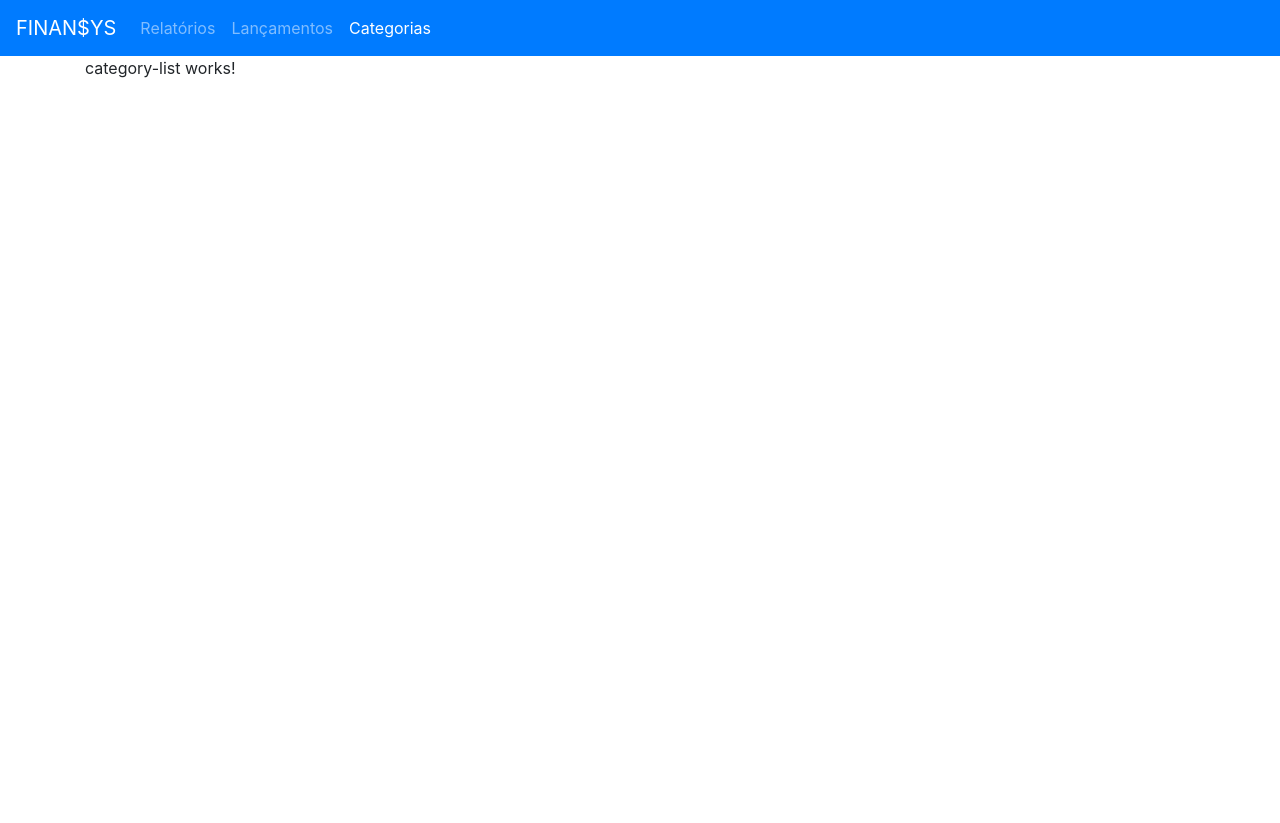
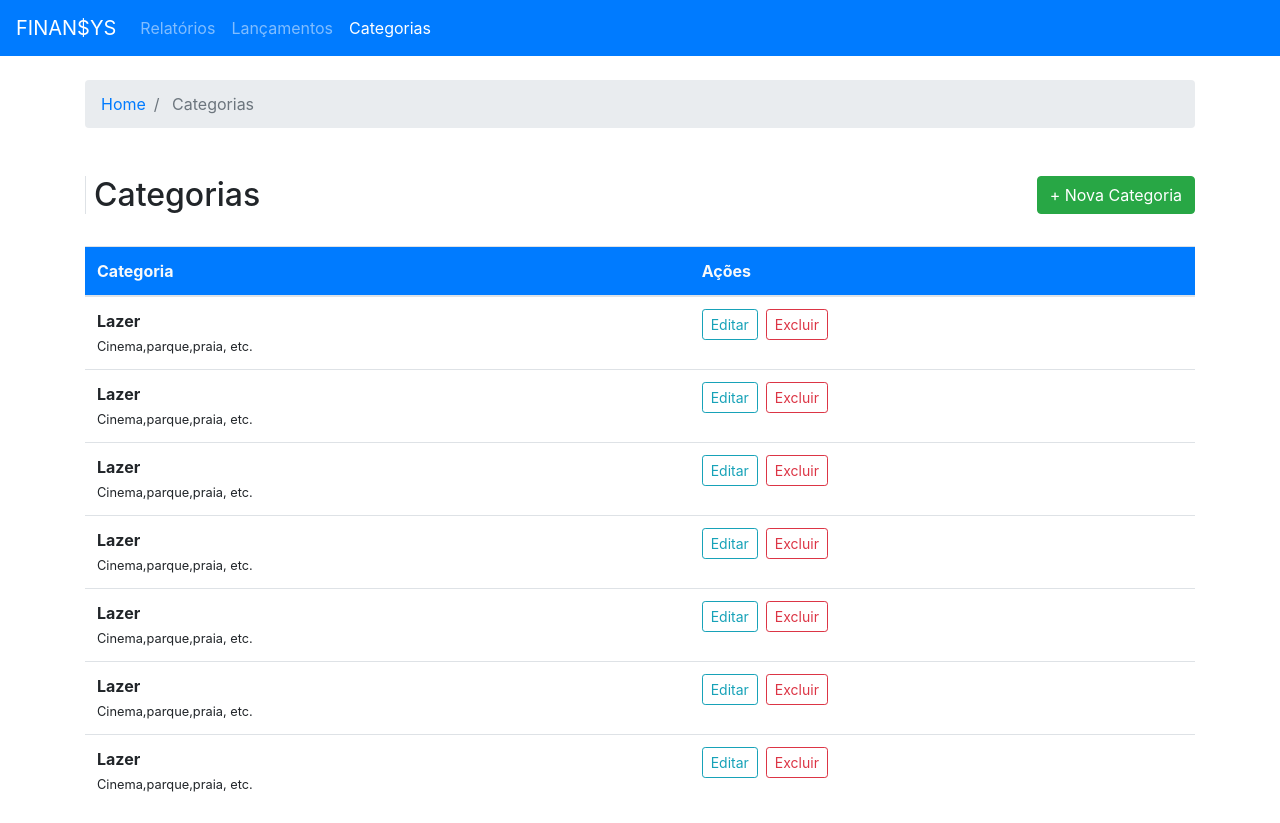
Before and after one commit to washingtonsantos/angular-avancado-master-detail, an Angular app: page /categories in a window 1280 px wide. Before the commit the page ends 800 px from the top, so only its background shows below. Built offline with nearby package versions, Linux system fonts and the light colour scheme.

Commit message:
improving category list component template

```diff
--- a/src/app/app.component.html
+++ b/src/app/app.component.html
@@ -1,4 +1,4 @@
-<nav class="navbar navbar-expand-lg navbar-dark bg-primary mg-4">
+<nav class="navbar navbar-expand-lg navbar-dark bg-primary mg-4 mb-4">
   <a class="navbar-brand"  routerLink="/">FINAN$YS</a>
   <button class="navbar-toggler" type="button" data-toggle="collapse" data-target="#navbarNav" aria-controls="navbarNav" aria-expanded="false" aria-label="Toggle navigation">
     <span class="navbar-toggler-icon"></span>
--- a/src/app/pages/categories/category-list/category-list.component.html
+++ b/src/app/pages/categories/category-list/category-list.component.html
@@ -1 +1,98 @@
-<p>category-list works!</p>
+<nav class="mb-5">
+    <ol class="breadcrumb">
+        <li class="breadcrumb-item"><a routerLink="/">Home</a></li>
+        <li class="breadcrumb-item active">
+            Categorias
+        </li>
+    </ol>
+</nav>
+
+<div class="row mb-4">
+    <div class="col-md">
+        <h1 class="h2 border-left pl-2">Categorias</h1>
+    </div>
+    <div class="col-md">
+        <a routerLink="new" class="btn btn-success float-right">+ Nova Categoria</a>
+    </div>
+</div>
+
+<table class="table table-hover">
+    <thead>
+        <tr class="bg-primary text-light">
+            <th>Categoria</th>
+            <th>Ações</th>
+        </tr>
+    </thead>
+    <tbody>
+        <tr>
+            <td>
+                <strong>Lazer</strong><br>
+                <small>Cinema,parque,praia, etc.</small>
+            </td>
+            <td>
+                <a [routerLink]="[12, 'edit']" class="btn btn-outline-info btn-sm mr-2">Editar</a>
+                <button (click)="alert('excluir')" class="btn btn-outline-danger btn-sm">Excluir</button>
+            </td>
+        </tr>
+        <tr>
+                <td>
+                    <strong>Lazer</strong><br>
+                    <small>Cinema,parque,praia, etc.</small>
+                </td>
+                <td>
+                    <a [routerLink]="[12, 'edit']" class="btn btn-outline-info btn-sm mr-2">Editar</a>
+                    <button (click)="alert('excluir')" class="btn btn-outline-danger btn-sm">Excluir</button>
+                </td>
+            </tr>
+            <tr>
+                    <td>
+                        <strong>Lazer</strong><br>
+                        <small>Cinema,parque,praia, etc.</small>
+                    </td>
+                    <td>
+                        <a [routerLink]="[12, 'edit']" class="btn btn-outline-info btn-sm mr-2">Editar</a>
+                        <button (click)="alert('excluir')" class="btn btn-outline-danger btn-sm">Excluir</button>
+                    </td>
+                </tr>
+                <tr>
+                        <td>
+                            <strong>Lazer</strong><br>
+                            <small>Cinema,parque,praia, etc.</small>
+                        </td>
+                        <td>
+                            <a [routerLink]="[12, 'edit']" class="btn btn-outline-info btn-sm mr-2">Editar</a>
+                            <button (click)="alert('excluir')" class="btn btn-outline-danger btn-sm">Excluir</button>
+                        </td>
+                    </tr>
+                    <tr>
+                            <td>
+                                <strong>Lazer</strong><br>
+                                <small>Cinema,parque,praia, etc.</small>
+                            </td>
+                            <td>
+                                <a [routerLink]="[12, 'edit']" class="btn btn-outline-info btn-sm mr-2">Editar</a>
+                                <button (click)="alert('excluir')" class="btn btn-outline-danger btn-sm">Excluir</button>
+                            </td>
+                        </tr>
+                        <tr>
+                                <td>
+                                    <strong>Lazer</strong><br>
+                                    <small>Cinema,parque,praia, etc.</small>
+                                </td>
+                                <td>
+                                    <a [routerLink]="[12, 'edit']" class="btn btn-outline-info btn-sm mr-2">Editar</a>
+                                    <button (click)="alert('excluir')" class="btn btn-outline-danger btn-sm">Excluir</button>
+                                </td>
+                            </tr>
+                            <tr>
+                                    <td>
+                                        <strong>Lazer</strong><br>
+                                        <small>Cinema,parque,praia, etc.</small>
+                                    </td>
+                                    <td>
+                                        <a [routerLink]="[12, 'edit']" class="btn btn-outline-info btn-sm mr-2">Editar</a>
+                                        <button (click)="alert('excluir')" class="btn btn-outline-danger btn-sm">Excluir</button>
+                                    </td>
+                                </tr>
+    </tbody>
+</table>
```
